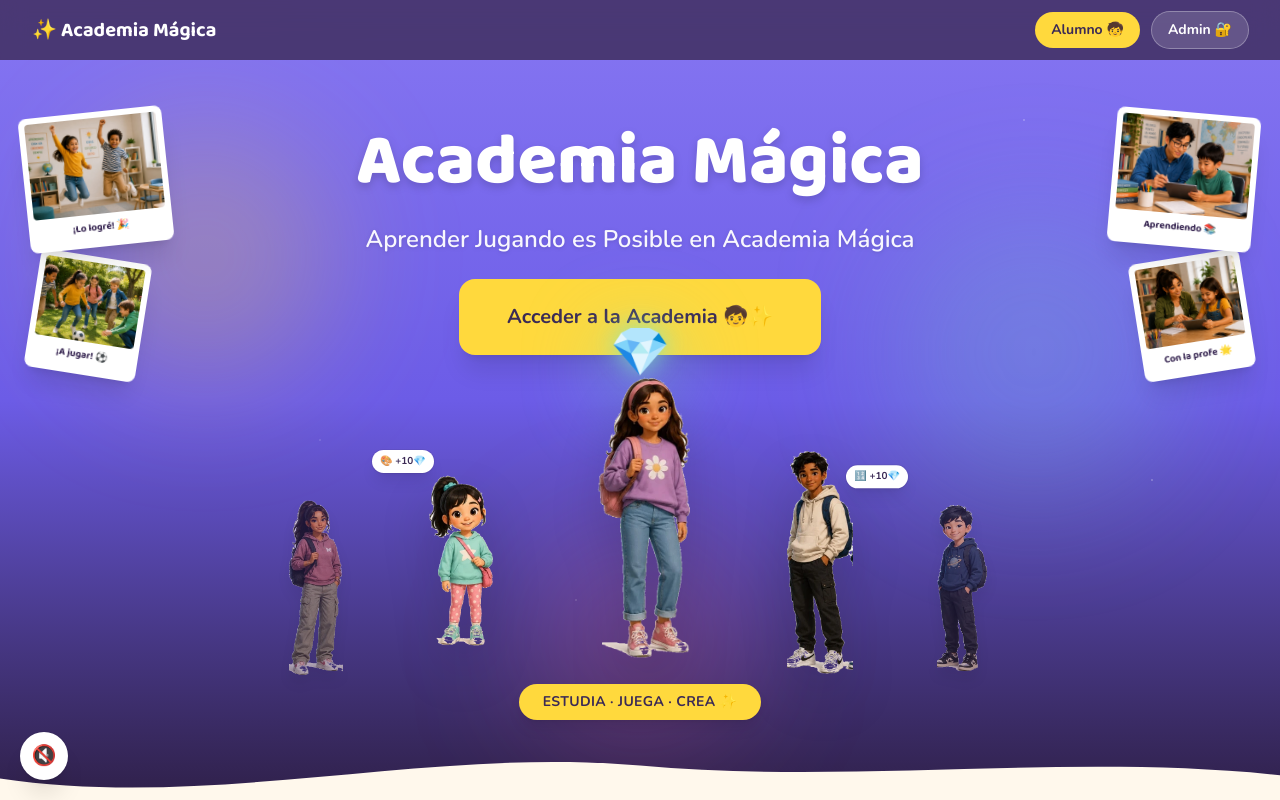
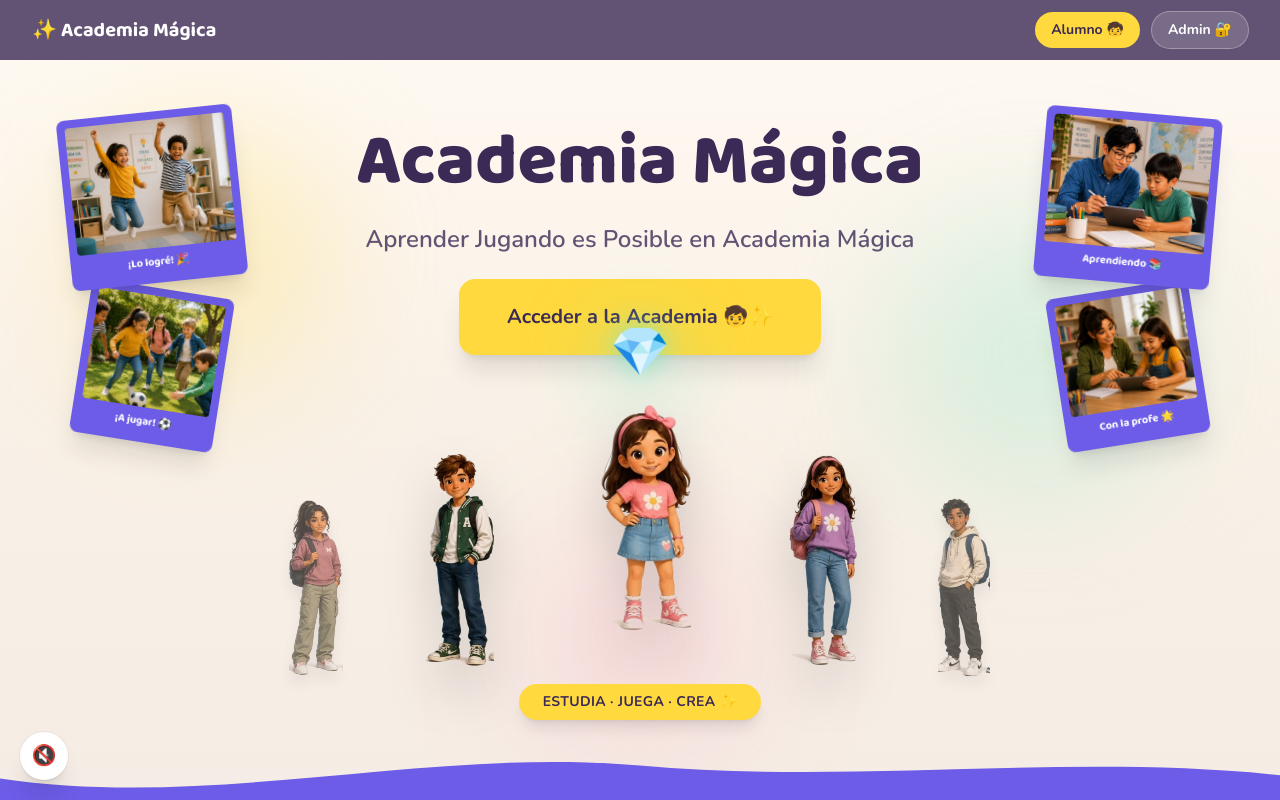
Before and after one commit to cantera-gt/academia-magica, a Next.js app: page / in a window 1280 px wide. Shown: the top 800 px of the page. Built offline with nearby package versions, Linux system fonts and the light colour scheme.

Commit message:
home: elenco por edad, fondo del hero claro, seccion como-funciona morada, polaroids mas grandes

```diff
--- a/src/app/page.tsx
+++ b/src/app/page.tsx
@@ -66,13 +66,14 @@ export default function Home() {
       {/* HERO — portada tipo caja de videojuego: el elenco de personajes es el protagonista,
           no una foto de fondo. El diamante flotando sobre la protagonista es el gesto central:
           asi entiende cualquiera, de un vistazo, de que va el juego. */}
-      <section className="relative isolate flex min-h-screen flex-col overflow-hidden bg-gradient-to-b from-[#8676f2] via-[#6c5ce7] to-[#2f2049]">
-        {/* Fondo mágico: resplandores de color + estrellitas, sin foto */}
+      <section className="relative isolate flex min-h-screen flex-col overflow-hidden bg-gradient-to-b from-[#fffaf3] via-[#f9f1e7] to-[#f5ece5]">
+        {/* Fondo claro: el mismo tono crema con el que se generaron los personajes 2D,
+            para que cualquier resto de su fondo original quede camuflado en vez de
+            notarse (antes, sobre morado, se veia clarisimo). Resplandores de color suaves. */}
         <div className="pointer-events-none absolute inset-0">
           <div className="absolute left-[6%] top-[16%] h-40 w-40 rounded-full bg-[#ffd93d]/25 blur-3xl sm:h-64 sm:w-64" />
-          <div className="absolute right-[8%] top-[26%] h-48 w-48 rounded-full bg-[#7fe7c4]/20 blur-3xl sm:h-72 sm:w-72" />
-          <div className="absolute bottom-[6%] left-1/2 h-56 w-56 -translate-x-1/2 rounded-full bg-[#ff6b9d]/20 blur-3xl" />
-          <div className="absolute inset-0 opacity-40 [background-image:radial-gradient(1.5px_1.5px_at_10%_20%,white,transparent),radial-gradient(1.5px_1.5px_at_80%_15%,white,transparent),radial-gradient(1px_1px_at_60%_35%,white,transparent),radial-gradient(1px_1px_at_25%_55%,white,transparent),radial-gradient(1.5px_1.5px_at_90%_60%,white,transparent),radial-gradient(1px_1px_at_45%_75%,white,transparent)] [background-size:100%_100%]" />
+          <div className="absolute right-[8%] top-[26%] h-48 w-48 rounded-full bg-[#7fe7c4]/25 blur-3xl sm:h-72 sm:w-72" />
+          <div className="absolute bottom-[6%] left-1/2 h-56 w-56 -translate-x-1/2 rounded-full bg-[#ff6b9d]/15 blur-3xl" />
         </div>
 
         {/* Snapshots reales, como en la caja de un juego: una pequeña columna de
@@ -81,48 +82,48 @@ export default function Home() {
           initial={{ opacity: 0, y: -16, rotate: -10 }}
           animate={{ opacity: 1, y: 0, rotate: -6 }}
           transition={{ ...SPRING_PLAYFUL, delay: 0.65 }}
-          className="absolute left-3 top-24 z-20 hidden w-28 rounded-lg bg-white p-1.5 pb-3 shadow-xl sm:block sm:left-6 sm:top-28 sm:w-36"
+          className="absolute left-10 top-24 z-20 hidden w-32 rounded-lg bg-[#6c5ce7] p-2 pb-3 shadow-xl sm:block sm:left-16 sm:top-28 sm:w-44"
         >
-          <div className="relative h-20 w-full overflow-hidden rounded sm:h-24">
-            <Image src="/classroom/ninos-saltando.jpg" alt="Niños celebrando un logro" fill sizes="150px" className="object-cover" />
+          <div className="relative h-24 w-full overflow-hidden rounded sm:h-32">
+            <Image src="/classroom/ninos-saltando.jpg" alt="Niños celebrando un logro" fill sizes="180px" className="object-cover" />
           </div>
-          <p className="mt-1.5 text-center font-display text-[10px] font-bold text-[#3b2a55]">¡Lo logré! 🎉</p>
+          <p className="mt-1.5 text-center font-display text-[11px] font-bold text-white">¡Lo logré! 🎉</p>
         </motion.div>
 
         <motion.div
           initial={{ opacity: 0, y: -16, rotate: 8 }}
           animate={{ opacity: 1, y: 0, rotate: 9 }}
           transition={{ ...SPRING_PLAYFUL, delay: 1.0 }}
-          className="absolute left-2 top-56 z-10 hidden w-24 rounded-lg bg-white p-1.5 pb-3 shadow-xl lg:block lg:left-8 lg:top-64 lg:w-28"
+          className="absolute left-6 top-60 z-10 hidden w-28 rounded-lg bg-[#6c5ce7] p-2 pb-3 shadow-xl lg:block lg:left-20 lg:top-72 lg:w-36"
         >
-          <div className="relative h-16 w-full overflow-hidden rounded lg:h-20">
-            <Image src="/classroom/jugando-futbol.jpg" alt="Niños jugando al fútbol en el recreo" fill sizes="130px" className="object-cover" />
+          <div className="relative h-20 w-full overflow-hidden rounded lg:h-28">
+            <Image src="/classroom/jugando-futbol.jpg" alt="Niños jugando al fútbol en el recreo" fill sizes="160px" className="object-cover" />
           </div>
-          <p className="mt-1.5 text-center font-display text-[10px] font-bold text-[#3b2a55]">¡A jugar! ⚽</p>
+          <p className="mt-1.5 text-center font-display text-[11px] font-bold text-white">¡A jugar! ⚽</p>
         </motion.div>
 
         <motion.div
           initial={{ opacity: 0, y: -16, rotate: 10 }}
           animate={{ opacity: 1, y: 0, rotate: 5 }}
           transition={{ ...SPRING_PLAYFUL, delay: 0.8 }}
-          className="absolute right-3 top-24 z-20 hidden w-28 rounded-lg bg-white p-1.5 pb-3 shadow-xl sm:block sm:right-6 sm:top-28 sm:w-36"
+          className="absolute right-10 top-24 z-20 hidden w-32 rounded-lg bg-[#6c5ce7] p-2 pb-3 shadow-xl sm:block sm:right-16 sm:top-28 sm:w-44"
         >
-          <div className="relative h-20 w-full overflow-hidden rounded sm:h-24">
-            <Image src="/classroom/tutoria-nino-profesor.jpg" alt="Un profesor ayudando a un alumno" fill sizes="150px" className="object-cover" />
+          <div className="relative h-24 w-full overflow-hidden rounded sm:h-32">
+            <Image src="/classroom/tutoria-nino-profesor.jpg" alt="Un profesor ayudando a un alumno" fill sizes="180px" className="object-cover" />
           </div>
-          <p className="mt-1.5 text-center font-display text-[10px] font-bold text-[#3b2a55]">Aprendiendo 📚</p>
+          <p className="mt-1.5 text-center font-display text-[11px] font-bold text-white">Aprendiendo 📚</p>
         </motion.div>
 
         <motion.div
           initial={{ opacity: 0, y: -16, rotate: -8 }}
           animate={{ opacity: 1, y: 0, rotate: -9 }}
           transition={{ ...SPRING_PLAYFUL, delay: 1.1 }}
-          className="absolute right-2 top-56 z-10 hidden w-24 rounded-lg bg-white p-1.5 pb-3 shadow-xl lg:block lg:right-8 lg:top-64 lg:w-28"
+          className="absolute right-6 top-60 z-10 hidden w-28 rounded-lg bg-[#6c5ce7] p-2 pb-3 shadow-xl lg:block lg:right-20 lg:top-72 lg:w-36"
         >
-          <div className="relative h-16 w-full overflow-hidden rounded lg:h-20">
-            <Image src="/classroom/tutoria-profesora-nina.jpg" alt="Una profesora guía a una alumna paso a paso" fill sizes="130px" className="object-cover" />
+          <div className="relative h-20 w-full overflow-hidden rounded lg:h-28">
+            <Image src="/classroom/tutoria-profesora-nina.jpg" alt="Una profesora guía a una alumna paso a paso" fill sizes="160px" className="object-cover" />
           </div>
-          <p className="mt-1.5 text-center font-display text-[10px] font-bold text-[#3b2a55]">Con la profe 🌟</p>
+          <p className="mt-1.5 text-center font-display text-[11px] font-bold text-white">Con la profe 🌟</p>
         </motion.div>
 
         <motion.div
@@ -132,10 +133,10 @@ export default function Home() {
           className="relative z-10 flex flex-1 flex-col items-center justify-center gap-6 px-6 pb-2 pt-28 text-center"
         >
           <motion.div variants={staggerItemUi}>
-            <h1 className="font-display text-balance text-5xl font-extrabold leading-tight text-white drop-shadow-lg sm:text-7xl">
+            <h1 className="font-display text-balance text-5xl font-extrabold leading-tight text-[#3b2a55] sm:text-7xl">
               Academia Mágica
             </h1>
-            <p className="mx-auto mt-4 max-w-xl text-pretty text-lg font-semibold text-white/95 drop-shadow sm:text-2xl">
+            <p className="mx-auto mt-4 max-w-xl text-pretty text-lg font-semibold text-[#3b2a55]/80 sm:text-2xl">
               Aprender Jugando es Posible en Academia Mágica
             </p>
           </motion.div>
@@ -156,26 +157,22 @@ export default function Home() {
             con un diamante flotando sobre su cabeza (como el "plumbob" de Los Sims), y
             compañeros a los lados para mostrar que es para todas las edades. */}
         <div className="relative z-10 mx-auto flex w-full max-w-4xl items-end justify-center px-2">
+          {/* Extremo: 10-12 */}
           <div className="relative hidden h-32 w-24 shrink-0 opacity-70 sm:block sm:h-40 sm:w-28 lg:h-48 lg:w-32">
             <Image src="/personajes2d/girl_10-12_3.webp" alt="" fill sizes="150px" className="object-contain object-bottom drop-shadow-xl" />
           </div>
 
+          {/* Al lado: 7-10 */}
           <motion.div
             initial={{ opacity: 0, y: 40, x: -10 }}
             animate={{ opacity: 1, y: 0, x: 0 }}
             transition={{ ...SPRING_PLAYFUL, delay: 0.55 }}
             className="relative -mr-3 h-40 w-28 shrink-0 sm:h-52 sm:w-36 lg:h-60 lg:w-40"
           >
-            <Image src="/personajes2d/girl_4-7_3.webp" alt="" fill sizes="200px" className="object-contain object-bottom drop-shadow-2xl" />
-            <motion.div
-              animate={{ y: [0, -8, 0] }}
-              transition={{ duration: 2.6, repeat: Infinity, ease: "easeInOut" }}
-              className="absolute -left-2 top-2 hidden items-center gap-1 rounded-full bg-white px-2 py-1 text-[10px] font-bold text-[#3b2a55] shadow-lg ring-1 ring-[#3b2a55]/10 sm:flex"
-            >
-              🎨 +10💎
-            </motion.div>
+            <Image src="/personajes2d/boy_7-10_1.webp" alt="" fill sizes="200px" className="object-contain object-bottom drop-shadow-2xl" />
           </motion.div>
 
+          {/* Protagonista: 4-7, al centro y al frente, con el diamante flotando arriba */}
           <motion.div
             initial={{ opacity: 0, y: 60, scale: 0.9 }}
             animate={{ opacity: 1, y: 0, scale: 1 }}
@@ -191,7 +188,7 @@ export default function Home() {
             </motion.div>
             <div className="absolute -top-10 left-1/2 h-16 w-16 -translate-x-1/2 rounded-full bg-[#7fe7c4]/40 blur-2xl sm:h-20 sm:w-20" />
             <Image
-              src="/personajes2d/girl_7-10_1.webp"
+              src="/personajes2d/girl_4-7_1.webp"
               alt="Personaje principal de Academia Mágica, ganando diamantes al aprender"
               fill
               sizes="280px"
@@ -200,24 +197,19 @@ export default function Home() {
             />
           </motion.div>
 
+          {/* Al lado: 7-10 */}
           <motion.div
             initial={{ opacity: 0, y: 40, x: 10 }}
             animate={{ opacity: 1, y: 0, x: 0 }}
             transition={{ ...SPRING_PLAYFUL, delay: 0.55 }}
             className="relative -ml-3 h-40 w-28 shrink-0 sm:h-52 sm:w-36 lg:h-60 lg:w-40"
           >
-            <Image src="/personajes2d/boy_10-12_2.webp" alt="" fill sizes="200px" className="object-contain object-bottom drop-shadow-2xl" />
-            <motion.div
-              animate={{ y: [0, -8, 0] }}
-              transition={{ duration: 2.4, repeat: Infinity, ease: "easeInOut", delay: 0.4 }}
-              className="absolute -right-2 top-6 hidden items-center gap-1 rounded-full bg-white px-2 py-1 text-[10px] font-bold text-[#3b2a55] shadow-lg ring-1 ring-[#3b2a55]/10 sm:flex"
-            >
-              🔢 +10💎
-            </motion.div>
+            <Image src="/personajes2d/girl_7-10_1.webp" alt="" fill sizes="200px" className="object-contain object-bottom drop-shadow-2xl" />
           </motion.div>
 
+          {/* Extremo: 10-12 */}
           <div className="relative hidden h-32 w-24 shrink-0 opacity-70 sm:block sm:h-40 sm:w-28 lg:h-48 lg:w-32">
-            <Image src="/personajes2d/boy_7-10_3.webp" alt="" fill sizes="150px" className="object-contain object-bottom drop-shadow-xl" />
+            <Image src="/personajes2d/boy_10-12_2.webp" alt="" fill sizes="150px" className="object-contain object-bottom drop-shadow-xl" />
           </div>
         </div>
 
@@ -234,7 +226,7 @@ export default function Home() {
 
         {/* Divisor ondulado */}
         <svg
-          className="absolute -bottom-1 left-0 z-0 h-16 w-full text-[#fff8ec]"
+          className="absolute -bottom-1 left-0 z-0 h-16 w-full text-[#6c5ce7]"
           viewBox="0 0 1440 100"
           preserveAspectRatio="none"
         >
@@ -245,8 +237,9 @@ export default function Home() {
         </svg>
       </section>
 
-      {/* COMO FUNCIONA */}
-      <section className="bg-[#fff8ec] px-6 py-20 sm:px-10">
+      {/* COMO FUNCIONA — ahora es la seccion morada (antes lo era el hero); el hero
+          paso a un fondo claro para que no se note el resto de fondo de los personajes 2D */}
+      <section className="bg-gradient-to-b from-[#6c5ce7] to-[#5847b8] px-6 py-20 sm:px-10">
         <motion.div
           initial="initial"
           whileInView="animate"
@@ -256,7 +249,7 @@ export default function Home() {
         >
           <motion.h2
             variants={staggerItemUi}
-            className="font-display text-balance text-center text-3xl font-extrabold text-[#3b2a55] sm:text-4xl"
+            className="font-display text-balance text-center text-3xl font-extrabold text-white drop-shadow sm:text-4xl"
           >
             ¿Cómo funciona la magia?
           </motion.h2>
```
